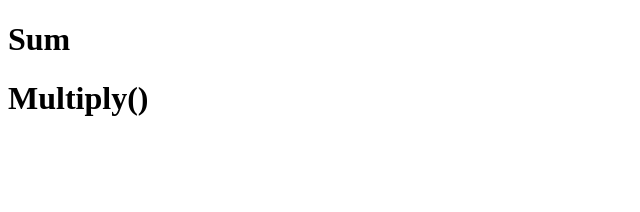
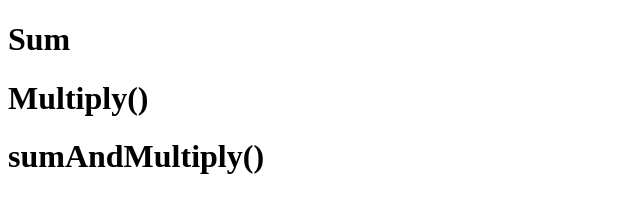
Before and after one commit to sbuckley65/Lab5, a plain HTML site: page index.html in a window 1280 px wide. Shown: the whole page, without its empty margins (0-640 px from the left). Drawn offline with Linux system fonts and the light colour scheme.

Commit message:
added third function

```diff
--- a/index.html
+++ b/index.html
@@ -8,6 +8,8 @@
 
     <h1>Multiply()</h1>
 
+    <h1>sumAndMultiply()</h1>
+
     <script src="app.js"></script>
   </body>
 </html>
```
